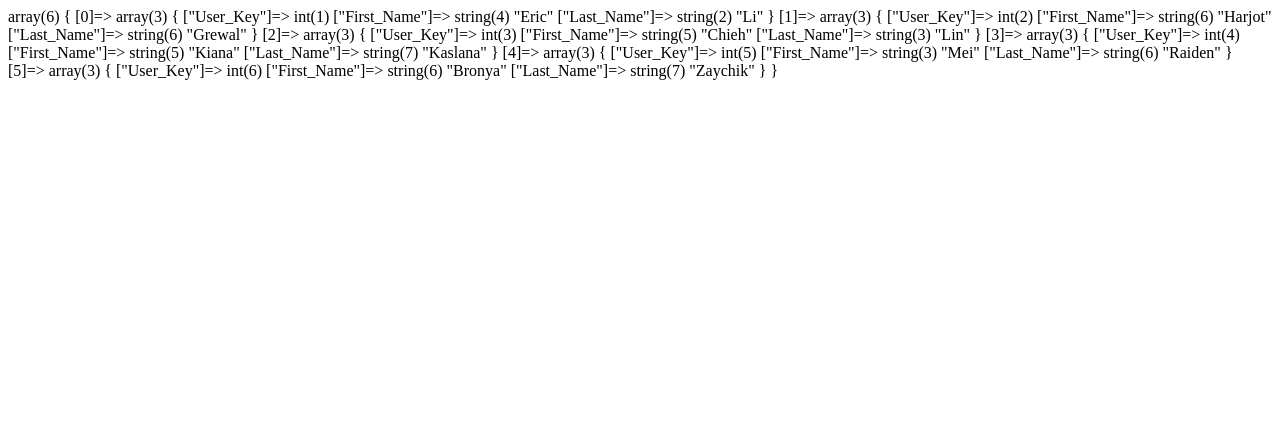
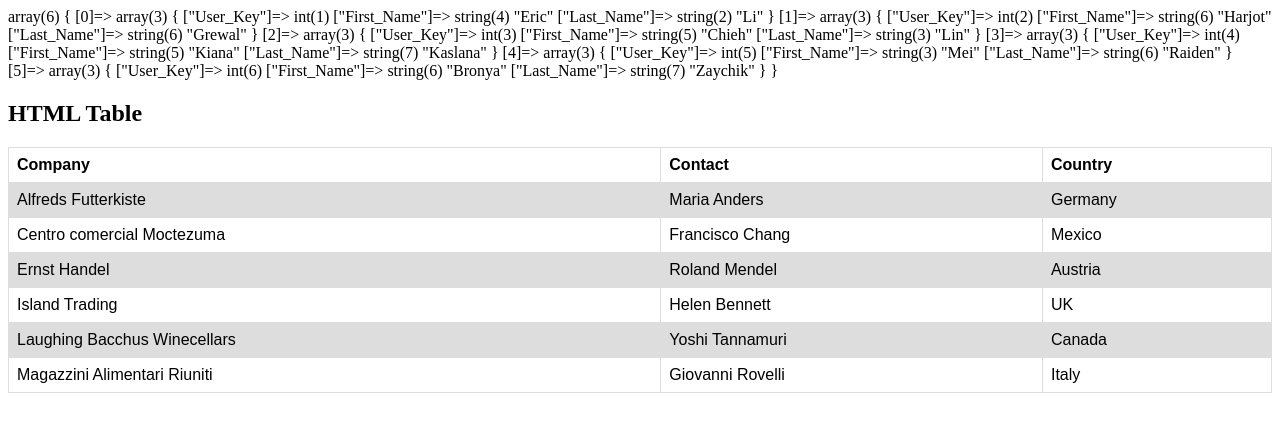
Before and after one commit to Jothu16/CSE111Project, a PHP site: page / in a window 1280 px wide. Shown: the top 432 px of the page. Run offline with PHP 8.4, Linux system fonts and the light colour scheme; data comes from the database, SQL or seed files in the repository.

Commit message:
Testing rows and columns
Needs to fix format, PHP doesnt rn on mine so Eric shares screen and we will fix together.

```diff
--- a/index.php
+++ b/index.php
@@ -1,3 +1,5 @@
+<html>
+
 <?php
 
 $pdo = new PDO('sqlite:newdb.db');
@@ -7,3 +9,69 @@ $statement = $pdo->query("SELECT * FROM Users");
 $rows = $statement->fetchAll(PDO::FETCH_ASSOC);
 
 var_dump($rows);
+
+?>
+
+<head>
+<style>
+table {
+  font-family: arial, sans-serif;
+  border-collapse: collapse;
+  width: 100%;
+}
+
+td, th {
+  border: 1px solid #dddddd;
+  text-align: left;
+  padding: 8px;
+}
+
+tr:nth-child(even) {
+  background-color: #dddddd;
+}
+</style>
+</head>
+<body>
+
+<h2>HTML Table</h2>
+
+<table>
+  <tr>
+    <th>Company</th>
+    <th>Contact</th>
+    <th>Country</th>
+  </tr>
+  <tr>
+    <td>Alfreds Futterkiste</td>
+    <td>Maria Anders</td>
+    <td>Germany</td>
+  </tr>
+  <tr>
+    <td>Centro comercial Moctezuma</td>
+    <td>Francisco Chang</td>
+    <td>Mexico</td>
+  </tr>
+  <tr>
+    <td>Ernst Handel</td>
+    <td>Roland Mendel</td>
+    <td>Austria</td>
+  </tr>
+  <tr>
+    <td>Island Trading</td>
+    <td>Helen Bennett</td>
+    <td>UK</td>
+  </tr>
+  <tr>
+    <td>Laughing Bacchus Winecellars</td>
+    <td>Yoshi Tannamuri</td>
+    <td>Canada</td>
+  </tr>
+  <tr>
+    <td>Magazzini Alimentari Riuniti</td>
+    <td>Giovanni Rovelli</td>
+    <td>Italy</td>
+  </tr>
+</table>
+
+</body>
+</html>
```
